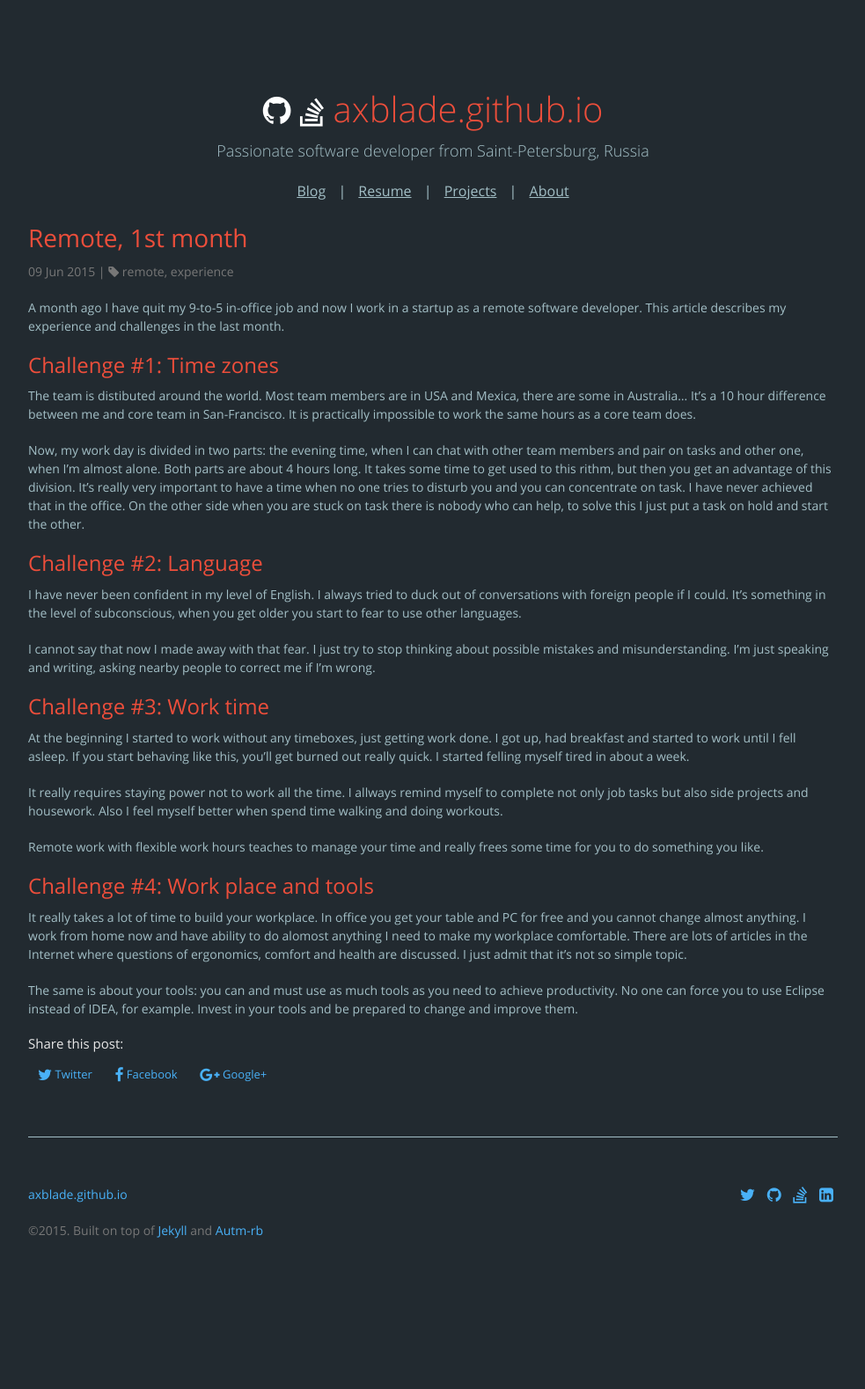
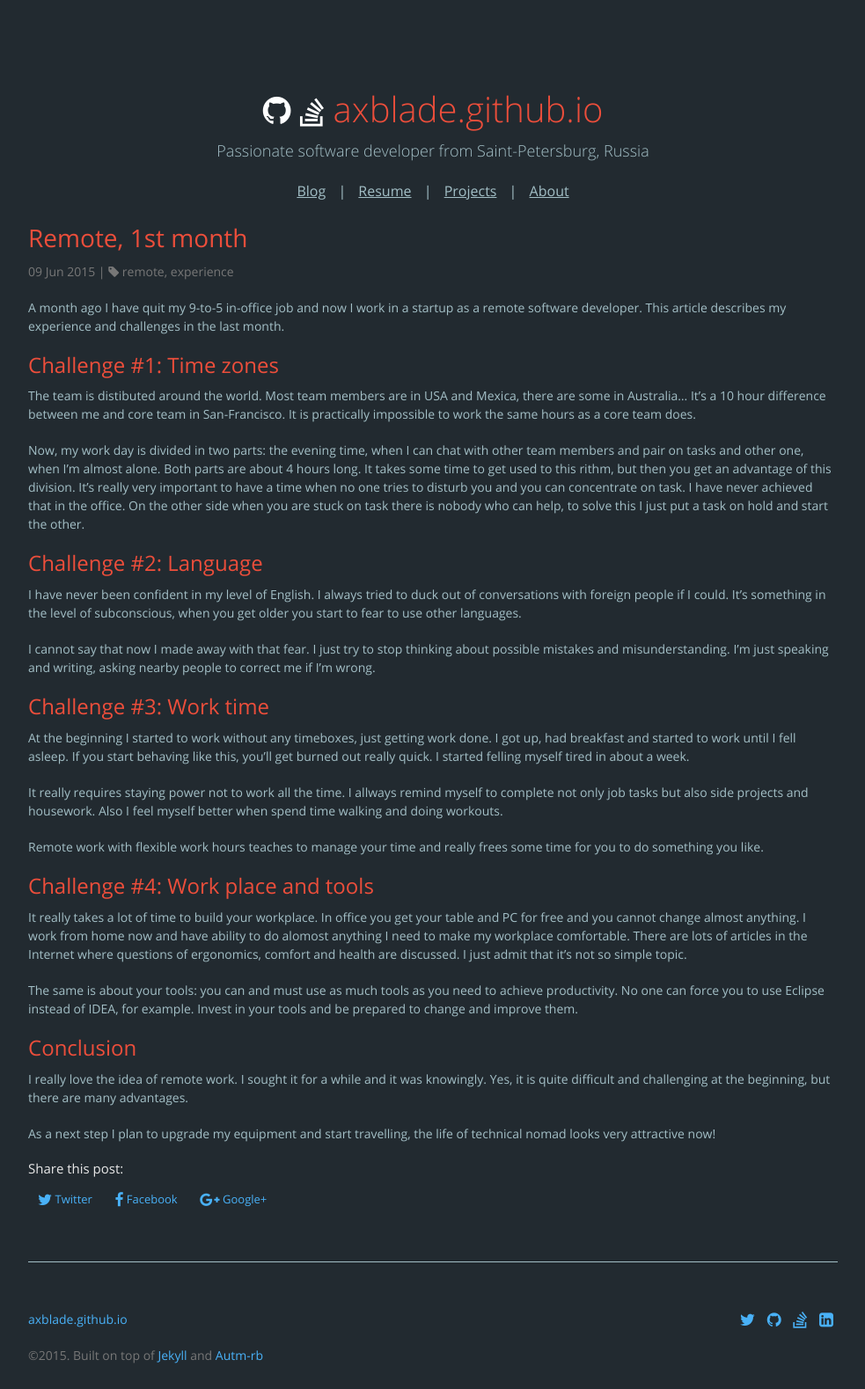
Before and after one commit to eugene-sy/eugene-sy.github.io, a Jekyll site: the page built from _posts/2015-06-09-remote-1st-month.md, in a window 1280 px wide. Shown: the whole page at 88% size, without its empty margins (148-1131 px from the left). Built offline with Jekyll 4.4.1, drawn with Linux system fonts in a browser that asks for light colours; nearby versions of some CDN libraries; before the commit the page ends 1437 px from its top, so only the background shows below that.

Commit message:
conclusion

```diff
--- a/_posts/2015-06-09-remote-1st-month.md
+++ b/_posts/2015-06-09-remote-1st-month.md
@@ -34,3 +34,9 @@ Remote work with flexible work hours teaches to manage your time and really free
 It really takes a lot of time to build your workplace. In office you get your table and PC for free and you cannot change almost anything. I work from home now and have ability to do alomost anything I need to make my workplace comfortable. There are lots of articles in the Internet where questions of ergonomics, comfort and health are discussed. I just admit that it's not so simple topic.
 
 The same is about your tools: you can and must use as much tools as you need to achieve productivity. No one can force you to use Eclipse instead of IDEA, for example. Invest in your tools and be prepared to change and improve them.
+
+## Conclusion
+
+I really love the idea of remote work. I sought it for a while and it was knowingly. Yes, it is quite difficult and challenging at the beginning, but there are many advantages.
+
+As a next step I plan to upgrade my equipment and start travelling, the life of technical nomad looks very attractive now!
```
